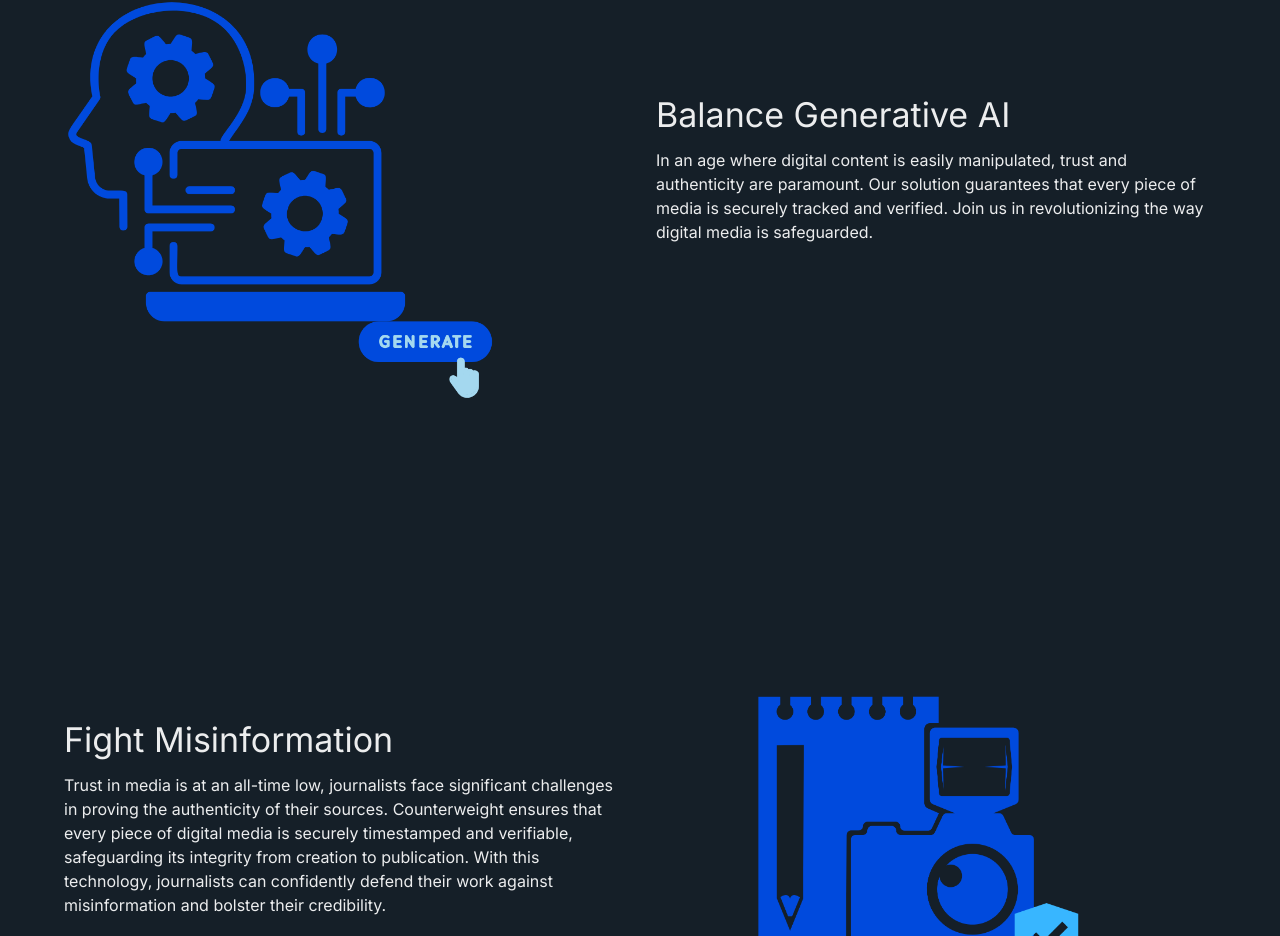
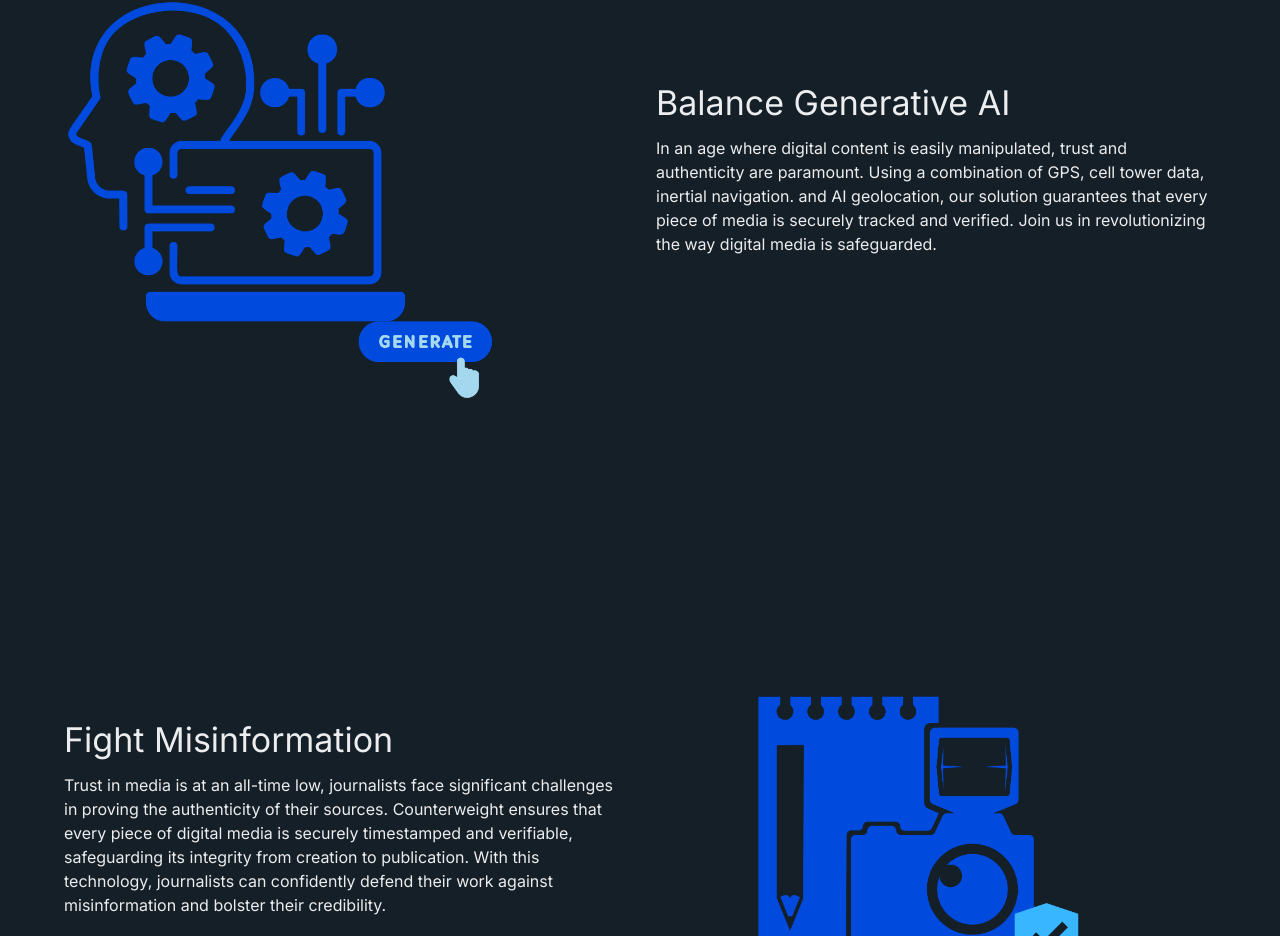
Before and after one commit to cristiangpr/cw-next, a Next.js app: page / in a window 1280 px wide. Shown: the part 990-1926 px from the top of the page. Built offline with nearby package versions, Linux system fonts and the light colour scheme.

Commit message:
list-tech

```diff
--- a/src/app/page.tsx
+++ b/src/app/page.tsx
@@ -21,7 +21,7 @@ const features = [
   {
     title: 'Balance Generative AI',
     description:
-      'In an age where digital content is easily manipulated, trust and authenticity are paramount. Our solution guarantees that every piece of media is securely tracked and verified. Join us in revolutionizing the way digital media is safeguarded.',
+      'In an age where digital content is easily manipulated, trust and authenticity are paramount. Using a combination of GPS, cell tower data, inertial navigation. and AI geolocation, our solution guarantees that every piece of media is securely tracked and verified. Join us in revolutionizing the way digital media is safeguarded.',
     image: '/GAI.png'
   },
   {
```
